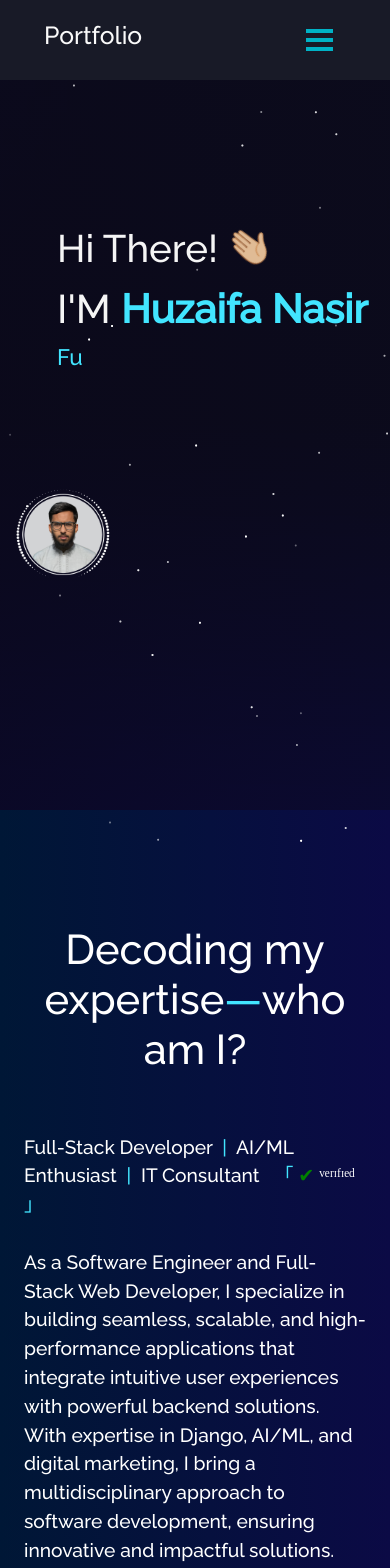
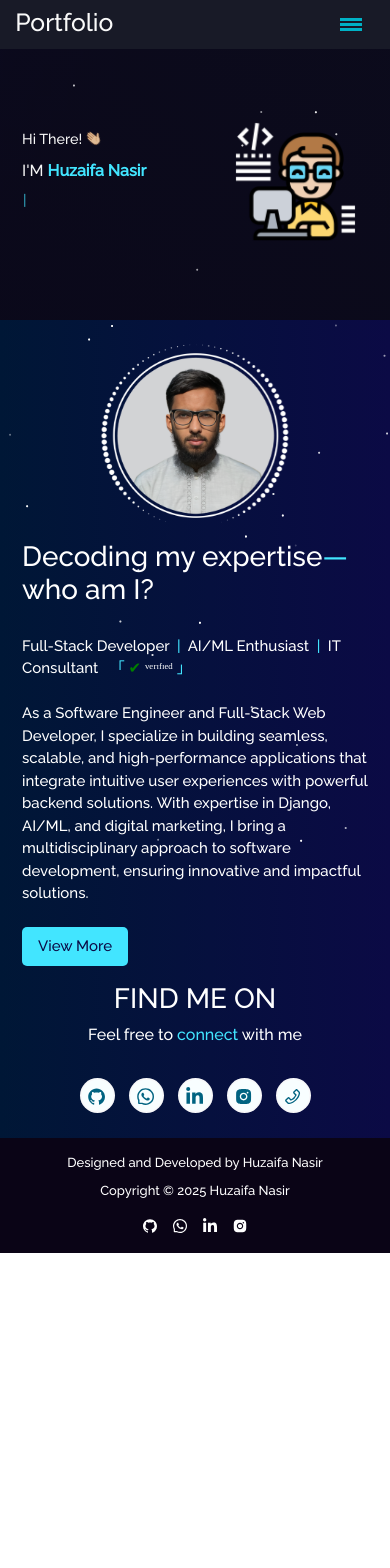
Before and after one commit to huzaifanasir08/Personal-Portfolio, a React (Create React App) app: page / in a window 390 px wide. Shown: the top 1568 px of the page. After the commit the page ends 1253 px from the top, so only its background shows below. Built offline with nearby package versions, Linux system fonts and the light colour scheme.

Commit message:
second updations

```diff
--- a/src/components/About/About.js
+++ b/src/components/About/About.js
@@ -3,7 +3,7 @@ import { Container, Row, Col } from "react-bootstrap";
 import Particle from "../Particle";
 import Techstack from "./Techstack";
 import Aboutcard from "./AboutCard";
-import laptopImg from "../../Assets/profile1.png";
+import profile from "../../Assets/profile.png";
 import Toolstack from "./Toolstack";
 import Education from "./Education";
 import Courses from "./Courses";
@@ -11,17 +11,16 @@ import Courses from "./Courses";
 function About() {
   return (
     <Container fluid className="about-section">
-      <Container>
-        <Row style={{ justifyContent: "center", padding: "10px", zIndex: "1" }}>
-          <Col
+      <Container className="about-sec">
+        <Row className="about-con" style={{ justifyContent: "center", padding: "10px", zIndex: "1"}}>
+          <Col className="my-heading"
             md={7}
             style={{
               justifyContent: "center",
-              paddingTop: "30px",
               paddingBottom: "50px",
             }}
           >
-            <h1 style={{ fontSize: "2.1em", paddingBottom: "20px" }}>
+            <h1>
               Know Who <strong className="purple">I'M</strong>
             </h1>
             <Aboutcard />
@@ -31,24 +30,24 @@ function About() {
             style={{ padding: "0px 40px 50px 60px", marginTop: "50px", zIndex: "1" }}
             className="about-img"
           >
-            <img src={laptopImg}  alt="about" className="img-fluid" />
+            <img src={profile}  alt="about" className="img-fluid profile-pic" />
           </Col>
         </Row>
-        <h1 className="project-heading">
+        <h1>
           My <strong className="purple">Education</strong>
         </h1>
         <Education />
-        <h1 style={{ marginTop: "40px", marginBottom: "10px" }} className="project-heading">
+        <h1 style={{ marginTop: "40px", marginBottom: "10px" }} >
           Other <strong className="purple">Courses</strong>
         </h1>
         <Courses />
-        <h1  style={{ marginTop: "40px", marginBottom: "10px" }} className="project-heading">
+        <h1  style={{ marginTop: "40px", marginBottom: "10px" }} >
           Programming <strong className="purple">Skillset </strong>
         </h1>
 
         <Techstack />
 
-        <h1 className="project-heading">
+        <h1>
           <strong className="purple">Tools</strong> I use
         </h1>
         <Toolstack />
--- a/src/components/About/AboutCard.js
+++ b/src/components/About/AboutCard.js
@@ -7,7 +7,7 @@ function AboutCard() {
     <Card className="quote-card-view">
       <Card.Body>
         <blockquote className="blockquote mb-0">
-          <p style={{ textAlign: "justify" }}>
+          <p style={{ textAlign: "justify", fontSize: "clamp(15px, 3vw, 22px)" }}>
             I am <span className="purple">Huzaifa Nasir </span>
             from <span className="purple"> Sialkot, Pakistan. </span>
             I am currently employed as a backend developer at <span className="purple">Datafunction.ca.</span> I'm pursuing<span className="purple"> BS Software Engineering</span> from the<span className="purple"> University of Sialkot.</span> I am a passionate learner who's always willing to learn and work across technologies and domains. I love to explore new technologies and leverage those to solve real-life problems. I am a quick learner and a team player who loves to be surrounded by smart and passionate people.
@@ -15,7 +15,7 @@ function AboutCard() {
             <br />
             Apart from coding, some other activities that I love to do!
           </p>
-          <ul>
+          <ul className="other-activity">
             <li className="about-activity">
               <ImCheckmark /> Explore New Tech
             </li>
@@ -24,7 +24,7 @@ function AboutCard() {
             </li>
           </ul>
 
-          <p style={{ color: "#42e5ff", fontStyle: "italic" }}>
+          <p className="quoet" style={{ color: "#42e5ff", fontStyle: "italic" }}>
             "Innovation distinguishes between a leader and a follower!"{" "}
           </p>
           <footer style={{ fontStyle: "italic" }} className="blockquote-footer">Steve Jobs</footer>
--- a/src/components/About/Courses.js
+++ b/src/components/About/Courses.js
@@ -21,9 +21,12 @@ const Courses = () => {
                     <h2>{course.institution}</h2>
                     </div>
                     <div className='course-card-list'>
+                        <ul className= 'course-list'style={{textAlign: 'start'}}>
                         {course.course.map((c, i) => (
                             <li>{c}</li>
                         ))}
+                        </ul>
+
                     </div>
 
                 </div>
--- a/src/components/About/Toolstack.js
+++ b/src/components/About/Toolstack.js
@@ -10,7 +10,7 @@ import {
 
 function Toolstack() {
   return (
-    <Row style={{ justifyContent: "center", paddingBottom: "50px", marginTop: '25px' }}>
+    <Row style={{ justifyContent: "center", paddingBottom: "20px", marginTop: '25px' }}>
       <Col xs={4} md={2} className="tech-icons">
         <SiVisualstudiocode />
         <div style={{fontSize:'1rem'}}>Visual Studio Code</div>
@@ -28,7 +28,7 @@ function Toolstack() {
         <div style={{fontSize:'1rem'}}>Slack</div>
       </Col>
       <Col xs={4} md={2} className="tech-icons">
-        <SiGit />
+        <SiGit/>
         <div style={{fontSize:'1rem'}}>Git</div>
       </Col>
     </Row>
--- a/src/components/Home/Home.js
+++ b/src/components/Home/Home.js
@@ -1,6 +1,8 @@
 import React from "react";
 import { Container, Row, Col } from "react-bootstrap";
-import homeLogo from "../../Assets/profile1.png";
+import profile from "../../Assets/profile.png";
+import progarmmer from "../../Assets/programmer.png";
+import profileSmall from "../../Assets/profile-small.png";
 import Particle from "../Particle";
 import Home2 from "./Home2";
 import Type from "./Type";
@@ -12,7 +14,7 @@ function Home() {
         <Particle />
         <Container className="home-content">
           <Row style={{ height: "68vh", display: "flex", justifyContent: "center", alignItems: "center", paddingBottom: "70px" }}>
-            <Col md={7} className="home-header">
+            <Col md={7} className="home-header description">
               <h1 style={{ paddingBottom: 5 }} className="heading">
                 Hi There!
                 <span style={{rotate:"40.5deg"}} className="wave" role="img" aria-labelledby="wave">
@@ -25,16 +27,24 @@ function Home() {
                 <strong className="main-name"> Huzaifa Nasir</strong>
               </h1>
 
-              <div style={{ paddingLeft: 45, textAlign: "left" }}>
-                <Type />
+              <div  className='typer'  style={{ paddingLeft: 45, textAlign: "left" }}>
+                <Type/>
               </div>
             </Col>
 
-            <Col md={5} style={{ paddingBottom: 20, zIndex: 1 }}>
+            <Col className="pic" md={5} style={{ paddingBottom: 0, zIndex: 1 }}>
               <img
-                src={homeLogo}
+                src={profile}
                 alt="home pic"
-                className="img-fluid"
+                className="profile-picture"
+                style={{ maxHeight: "450px", height:'26vw', borderRadius: "50%" }}
+              />
+            </Col>
+            <Col className="pic" md={5} style={{ paddingBottom: 0, zIndex: 1 }}>
+              <img
+                src={progarmmer}
+                alt="home pic"
+                className="profile-picture-small"
                 style={{ maxHeight: "450px", height:'26vw', borderRadius: "50%" }}
               />
             </Col>
--- a/src/components/Home/Home2.js
+++ b/src/components/Home/Home2.js
@@ -1,6 +1,7 @@
 import React from "react";
 import { Container, Row, Col } from "react-bootstrap";
-import myImg from "../../Assets/programmer.png";
+import programmer from "../../Assets/programmer.png";
+import profile from "../../Assets/profile.png";
 import Tilt from "react-parallax-tilt";
 import "../../style.css";
 import Nav from "react-bootstrap/Nav";
@@ -17,9 +18,9 @@ function Home2() {
   return (
     <Container fluid className="home-about-section" id="about">
       <Container>
-        <Row>
-          <Col md={8} className="home-about-description">
-            <h1 style={{ fontSize: "2.6em" }}>
+        <Row className="home-about">
+          <Col md={8} className="home-about-description small-row">
+            <h1 style={{ textAlign: "left" }} className="home-about-title">
               Decoding my expertise<span className="purple">—</span>who am I?
             </h1>
             <p className="home-about-body">
@@ -41,7 +42,13 @@ function Home2() {
           </Col>
           <Col md={4} className="myAvtar">
             <Tilt>
-              <img style={{height:'20vw'}} src={myImg} className="img-fluid" alt="avatar" />
+              <img src={programmer} className="img-fluid" alt="avatar" />
+            </Tilt>
+          </Col>
+          <Col md={4} className="myAvtar-small">
+
+          <Tilt>
+              <img src={profile} className="img-fluid" alt="avatar" />
             </Tilt>
           </Col>
         </Row>
--- a/src/components/Home/Type.js
+++ b/src/components/Home/Type.js
@@ -9,10 +9,11 @@ function Type() {
           "Software Engineer",
           "Full Stack Web Developer",
           "Django Developer",
-          "Digital Marketer & SEO Specialist",
+          "Digital Marketer",
           "AI/ML Enthusiast",
           "IT Solutions Consultant",
         ],
+        // & SEO Specialist
         autoStart: true,
         loop: true,
         deleteSpeed: 40,
--- a/src/components/Particle.js
+++ b/src/components/Particle.js
@@ -5,7 +5,7 @@ function Particle() {
   return (
     <Particles
       id="tsparticles"
-      params={{
+      options={{
         particles: {
           number: {
             value: 160,
@@ -48,6 +48,14 @@ function Particle() {
         },
         retina_detect: true,
       }}
+      style={{
+        position: "absolute", // Ensure it's behind the content
+        top: 0,
+        left: 0,
+        width: "100%",
+        height: "100%",
+        zIndex: -1, // Push particles behind other content
+      }}
     />
   );
 }
--- a/src/style.css
+++ b/src/style.css
@@ -207,8 +207,8 @@ button:focus {
   position: fixed !important;
   background-repeat: no-repeat !important;
   background-size: cover !important;
-  width: 100%;
-  height: 100%;
+  width: 10%;
+  height: 10%;
 }
 
 .home-header {
@@ -233,12 +233,12 @@ button:focus {
 }
 
 .heading {
-  font-size: 2.4em !important;
+  font-size: clamp(25px, 3vw, 40px) !important;
   padding-left: 45px !important;
 }
 
 .heading-name {
-  font-size: 2.5em !important;
+  font-size: clamp(25px, 3vw, 40px) !important;
   padding-left: 45px !important;
 }
 
@@ -247,42 +247,117 @@ button:focus {
 }
 
 .Typewriter__wrapper {
-  font-size: 2.2em !important;
+  font-size: clamp(25px, 3vw, 40px) !important;
   color: #42e5ff !important;
   font-weight: 600 !important;
 }
 .Typewriter__cursor {
-  font-size: 2.4em !important;
+  font-size: clamp(25px, 3vw, 40px) !important;
   color: #42e5ff !important;
 }
 
 @media (max-width: 767px) {
-  .Typewriter__wrapper {
+  /* .Typewriter__wrapper {
     font-size: 1.4em !important;
     font-weight: 500 !important;
     position: absolute !important;
-  }
-  .Typewriter__cursor {
+  } */
+  /* .Typewriter__cursor {
     display: none !important;
-  }
+  } */
 }
 
 .myAvtar {
   justify-content: center !important;
-  padding-top: 9em !important;
+  padding-top: 7em !important;
 }
 
+.pic_small{
+  display: none;
+}
 @media (max-width: 767px) {
   .myAvtar {
-    padding-top: 2em !important;
-    padding-bottom: 2em !important;
-  }
+    padding-top: 0em !important;
+    padding-bottom: 1em !important;
 }
 
+.pic_av{
+  height: 35vw;
+}
+.social-icons {
+  padding-right: 10px !important;
+  padding-left: 10px !important;
+}
+.home-about-social {
+  padding-top: 0px !important;
+}
+
+.home-about{
+  flex-direction: column-reverse !important;
+}
+
+.myAvtar .img-fluid {
+  margin-top: 30px;
+  max-width: 30% !important;
+  height: auto !important;
+}
+.profile-picture{
+    max-width: 90% !important;
+    height: auto !important;
+}
+}
+@media (max-width: 400px) {
+.home-content .row {
+  position: relative !important;
+  flex-direction: row !important;
+  height: 10vh !important;
+}
+.profile-picture-small {
+  max-width: 90% !important;
+  height: auto !important;
+  border-radius: 0% !important;
+  display: block !important;
+
+}
+.home-content .pic {
+  width: 40% !important;
+  position: absolute;
+  right: 10px;
+}
+.home-content .description {
+  width: 100% !important;
+  position: absolute;
+}
+.profile-picture{
+  display: none;
+}
+.myAvtar{
+  display: none !important;
+}
+
+.myAvtar-small{
+  display: block !important;
+}
+.img-fluid {
+    max-width: 60% !important;
+}
+
+}
+
+.profile-picture-small {
+  display: none;
+
+}
+.myAvtar-small{
+  display: none;
+}
+
+
+
 .home-about-section {
-  position: relative;
-  padding-bottom: 70px !important;
-  padding-top: 15px !important;
+    position: relative;
+    padding-bottom: 25px !important;
+    padding-top: 15px !important;
 }
 
 .home-about-description {
@@ -360,6 +435,117 @@ button:focus {
   color: #006381 !important;
 }
 
+.h1{
+  font-size: clamp(25px, 5vw, 40px) !important;
+  text-align: left !important;
+}
+@media (max-width: 768px) {
+  .container, .container-sm {
+    max-width: 100% !important;
+}
+.home-about-description {
+  color: white !important;
+  padding-top: 25px !important;
+  padding-bottom: 20px !important;
+  text-align: center;
+}
+
+.home-about-body {
+  padding-top: 20px;
+  font-size: clamp(15px, 3vw, 22px) !important;
+  text-align: left;
+}
+.home-content .row{
+  flex-direction: row !important;
+  /* height: 40vh !important; */
+}
+.home-content .description{
+  width: 60% !important;
+}
+.home-content .pic{
+  width: 40% !important;
+}
+
+}
+@media (max-width: 400px) {
+  .navbar {
+    padding: 0.2rem !important;
+    font-size: 1.4rem !important;
+    background-color: #181a27 !important;
+}
+.navbar-brand {
+  padding-bottom: 0px !important;
+}
+  .home-about-description {
+    padding-top: 0px !important;
+    padding-bottom: 10px !important;
+  }
+  .pic_av{
+    height: 34vw !important;
+  }
+  .home-about-social {
+    padding: 0px;;
+  }
+  .home-about-social ul {
+    margin-bottom: 0px;
+  }
+  .home-about-description .h1{
+    font-size: clamp(25px, 5vw, 40px) !important;
+    text-align: left !important;
+  }
+  .home-social-icons {
+    width: 35px !important;
+    height: 35px !important;
+    line-height: 1.7em !important;
+}
+  .small-row{
+    padding: 0px 10px !important;
+  }
+  .container, .container-sm {
+    max-width: 100% !important;
+}
+.footer h3 {
+  font-size: clamp(13px, 3vw, 40px) !important;
+}
+.navbar-toggler span {
+  height: 3px !important;
+  width: 22px !important;
+  margin-top: 2px !important;
+  margin-bottom: 2px !important;
+}
+.myAvtar .img-fluid {
+  margin-top: 20px;
+  max-width: 45% !important;
+  height: auto !important;
+}
+/* .home-content .pic {
+  display: none;
+} */
+.home-content .description {
+  width: 100% !important;
+}
+.heading {
+  font-size: clamp(10px, 0.9rem, 37px) !important;
+  padding-left: 10px !important;
+}
+.heading-name {
+  font-size: clamp(10px, 1rem, 37px) !important;
+  padding-left: 10px !important;
+}
+.typer {
+  padding-left: 10px !important;
+}
+.Typewriter__wrapper {
+  font-size: clamp(10px, 0.9rem, 37px) !important;
+}
+.Typewriter__cursor {
+  font-size: clamp(10px, 0.9rem, 37px) !important;
+}
+.social-icons {
+  padding-right: 7px !important;
+  padding-left: 7px !important;
+}
+}
 
 
 
@@ -423,6 +609,20 @@ button:focus {
   to {
       background-position: 0 0;
   }
+}
+
+
+@media (max-width: 767px) {
+  .skill-level {
+    grid-template-columns: 1fr;
+    margin: 30px 0px 55px 0px;
+}
+}
+
+@media (max-width: 767px) {
+  .striped .progress-bar {
+    font-size: 0.7rem !important;
+}
 }
 
 
@@ -545,6 +745,11 @@ button:focus {
   border-radius: 0px !important;
 }
 
+.img-fluid {
+  max-width: 80%;
+  height: auto !important;
+}
+
 .btn-primary {
   color: #001d26 !important;
   background-color: #42e5ff !important;
@@ -567,6 +772,34 @@ button:focus {
   padding-top: 10px !important;
 }
 
+
+@media (max-width: 767px) {
+  .project-heading {
+    padding-top: 0px !important;
+}
+}
+
+
+@media (max-width: 400px) {
+  .project-heading {
+    font-size: 1.5rem !important;
+}
+.project-section {
+  padding-top: 90px !important;
+}
+.project-card {
+  padding-top: 0px !important;
+}
+.project-card .card-body {
+  padding: 0px 20px 20px 20px !important;
+}
+.project-card p{
+  font-size: 0.8rem !important;
+}
+.project-section {
+  padding-bottom: 0px !important;
+}
+}
 /* --------- */
 /* About */
 /* --------- */
@@ -597,6 +830,22 @@ button:focus {
 @media (max-width: 767px) {
   .tech-icons {
     margin: 10px !important;
+    width: 40% !important;
+}
+  .about-section {
+    padding-top: 90px !important;
+}
+  .profile-pic{
+    max-width: 40vw !important;
+  }
+  .about-con{
+    flex-direction: column-reverse !important;
+  }
+}
+
+@media (max-width: 767px) {
+  .tech-icons svg{
+    height: 3.3rem !important;
   }
 }
 
@@ -624,8 +873,42 @@ button:focus {
 
 @media (max-width: 767px) {
   .about-img {
-    padding-top: 0 !important;
+    padding: 0 !important;
+    margin: 0px !important;
   }
+
+}
+
+@media (max-width: 400px) {
+  .card-body {
+    padding: 0px !important;
+}
+.about-sec{
+  padding-right:.2rem !important;
+  padding-left: 0.2rem !important;
+}
+.other-activity{
+  padding: 0px !important;
+  font-size: clamp(15px, 3vw, 22px) !important;
+}
+.quoet{
+  font-size: 1.1rem !important;
+  text-align: start !important;
+}
+.education {
+  padding: 0px !important;
+}
+.about-section {
+  padding-top: 50px !important;
+}
+.my-heading{
+  padding-top: 15px !important;
+}
+
+}
+
+.my-heading{
+  padding-top: 30px;
 }
 
 /* --------- */
@@ -803,6 +1086,13 @@ button:focus {
   box-shadow: 0 4px 5px 3px #016c8c2a;
 }
 
+
+@media (max-width: 767px) {
+  .education {
+    grid-template-columns: 1fr;
+}
+}
+
 /* --------- */
 /* Course */
 /* --------- */
@@ -840,3 +1130,29 @@ button:focus {
   align-items: start;
 
 }
+
+
+
+@media (max-width: 767px) {
+  .course {
+    grid-template-columns: 1fr;
+}
+}
+
+
+@media (max-width: 400px) {
+  .course {
+    padding: 0px !important;
+    align-items: stretch !important;
+    display: flex !important;
+    flex-direction: column !important;
+}
+.course-card {
+  padding: 20px !important;
+  flex: 1 !important;
+}
+.course-list {
+  font-size: 1rem !important;
+  padding-left: 1rem;
+}
+}
```
Also changed, not shown: src/Assets/profile-small.png (added), src/Assets/profile.png (renamed from src/Assets/profile1.png).
